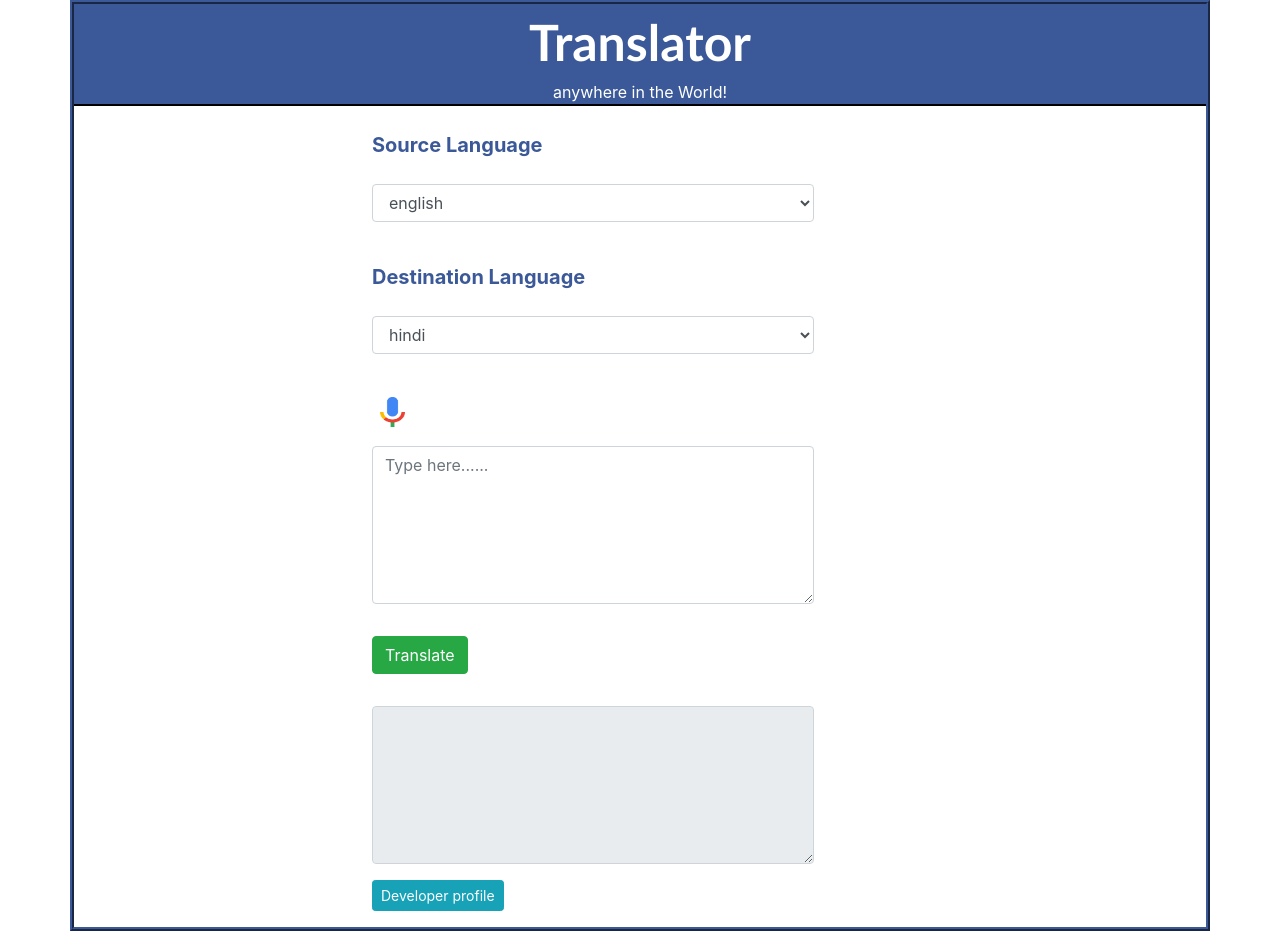
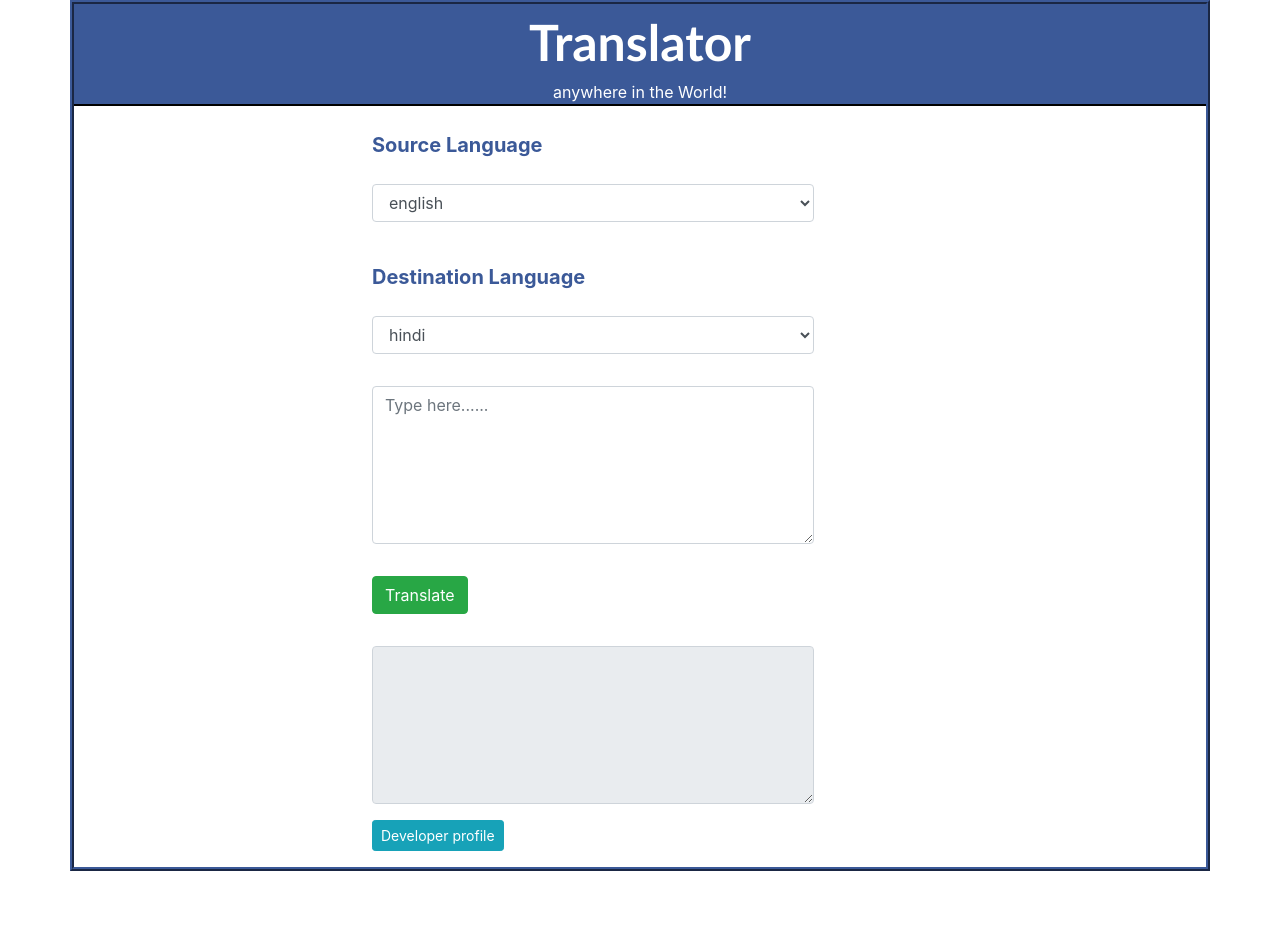
Before and after one commit to Shani0045/translator, a Flask app: page / in a window 1280 px wide. After the commit the page ends 871 px from the top, so only its background shows below. Run offline with Flask 2, Linux system fonts and the light colour scheme; some libraries are stand-ins or nearby versions.

Commit message:
Update index.html

```diff
--- a/templates/index.html
+++ b/templates/index.html
@@ -275,12 +275,7 @@
 					</div>
 				</div>
 
-				<div class="row">
-					<div class="col-md-5 offset-md-3  mt-3 pt-2">
-						<button type="submit" name="btn" value="speak" style="background-color: white;border:2px solid white;">
-							<img src="{{url_for('static',filename='img/mic.png')}}" style="width:25px;height:30px;background-color: white;"></button>{{sp}}
-					</div>
-				</div>
+
 
 				<div class="row">
 					<div class="col-md-5 offset-md-3  mt-3">
```
